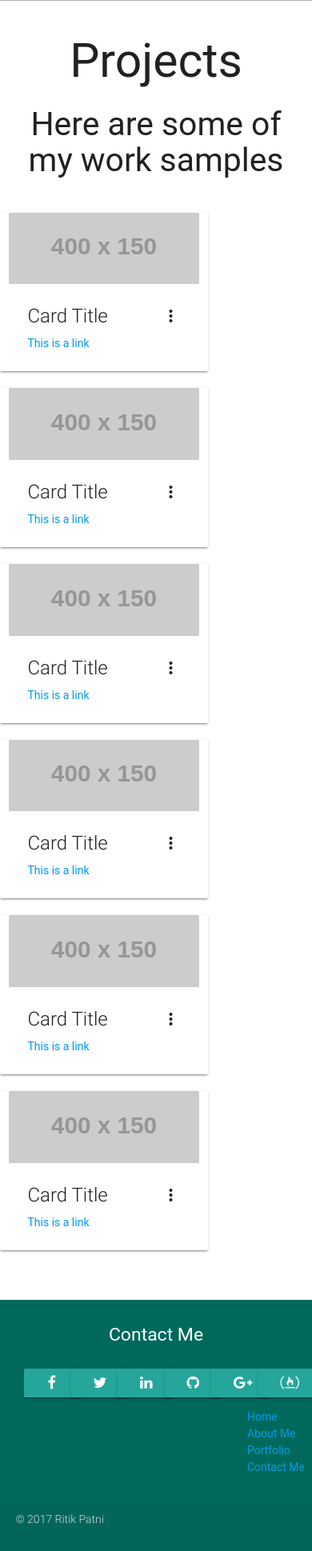
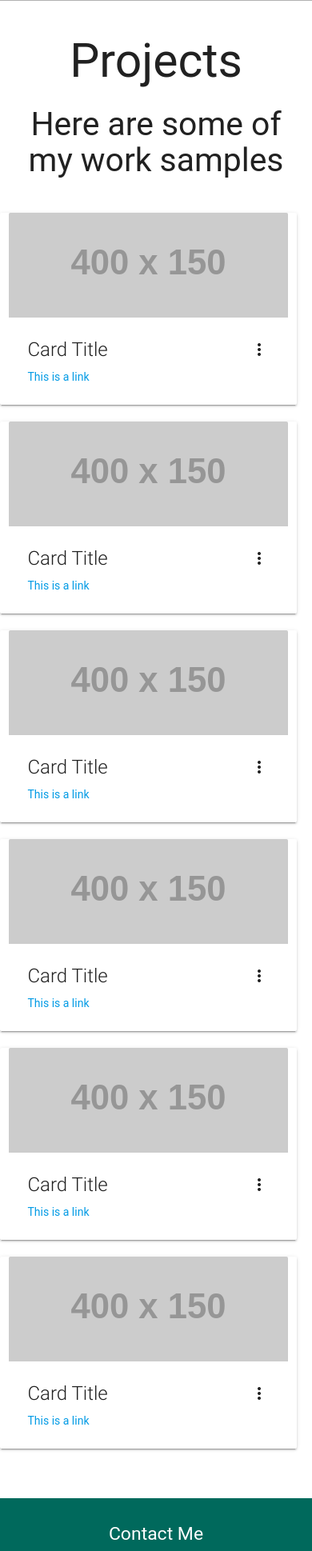
Before and after one commit to RitikPatni/Portfolio-v2, a PHP site: page / in a window 390 px wide. Shown: the part 1771-3710 px from the top of the page at 80% size. Run offline with PHP 8.4, Linux system fonts and the light colour scheme; grey boxes labelled with a size stand in for pictures from a placeholder-image service; some libraries are stand-ins or nearby versions; some web fonts are replaced; grey boxes are pictures that could not be loaded.

Commit message:
Css changes

```diff
--- a/css/style.css
+++ b/css/style.css
@@ -79,3 +79,9 @@ main {
 .btnWidth {
     width: 70px
 }
+
+@media only screen and (max-width: 500px) {
+    .col.s8.m4.card {
+        width: 95vw;
+    }
+}
```
